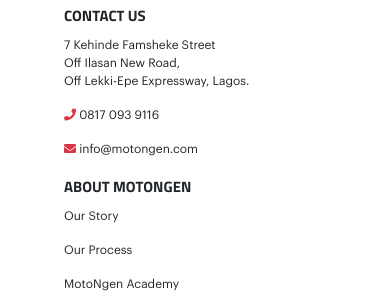
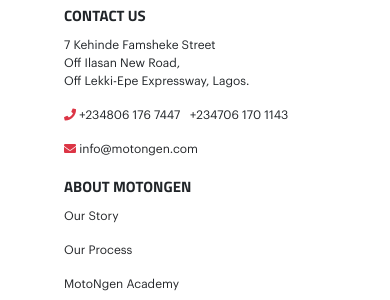
Before and after one commit to drewgeek/motogen, a Laravel app: page /about in a window 390 px wide. Shown: the part 2773-3073 px from the top of the page. Run offline with Laravel 8, Linux system fonts and the light colour scheme.

Commit message:
fix contact phone

```diff
--- a/resources/views/layouts/footer.blade.php
+++ b/resources/views/layouts/footer.blade.php
@@ -12,7 +12,7 @@
                         7 Kehinde Famsheke Street <br> Off Ilasan New Road, <br> Off Lekki-Epe Expressway, Lagos.
                     </p>
                     <p>
-                        <i class="fas fa-phone text-danger"></i> 0817 093 9116
+                        <i class="fas fa-phone text-danger"></i> +234806 176 7447 &nbsp; +234706 170 1143
                     </p>
                     <p> <a href="mailto:info@motongen.com">
                         <i class="fas fa-envelope text-danger"></i>
```
